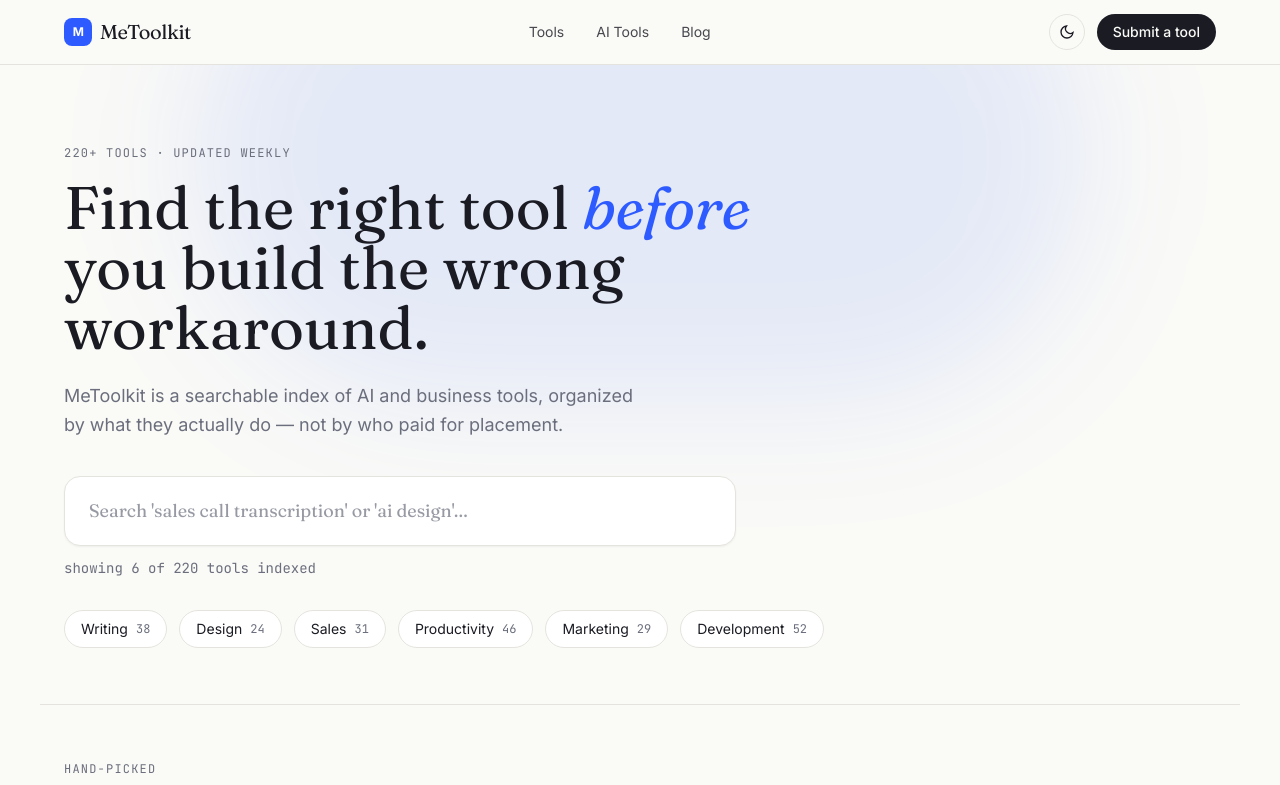
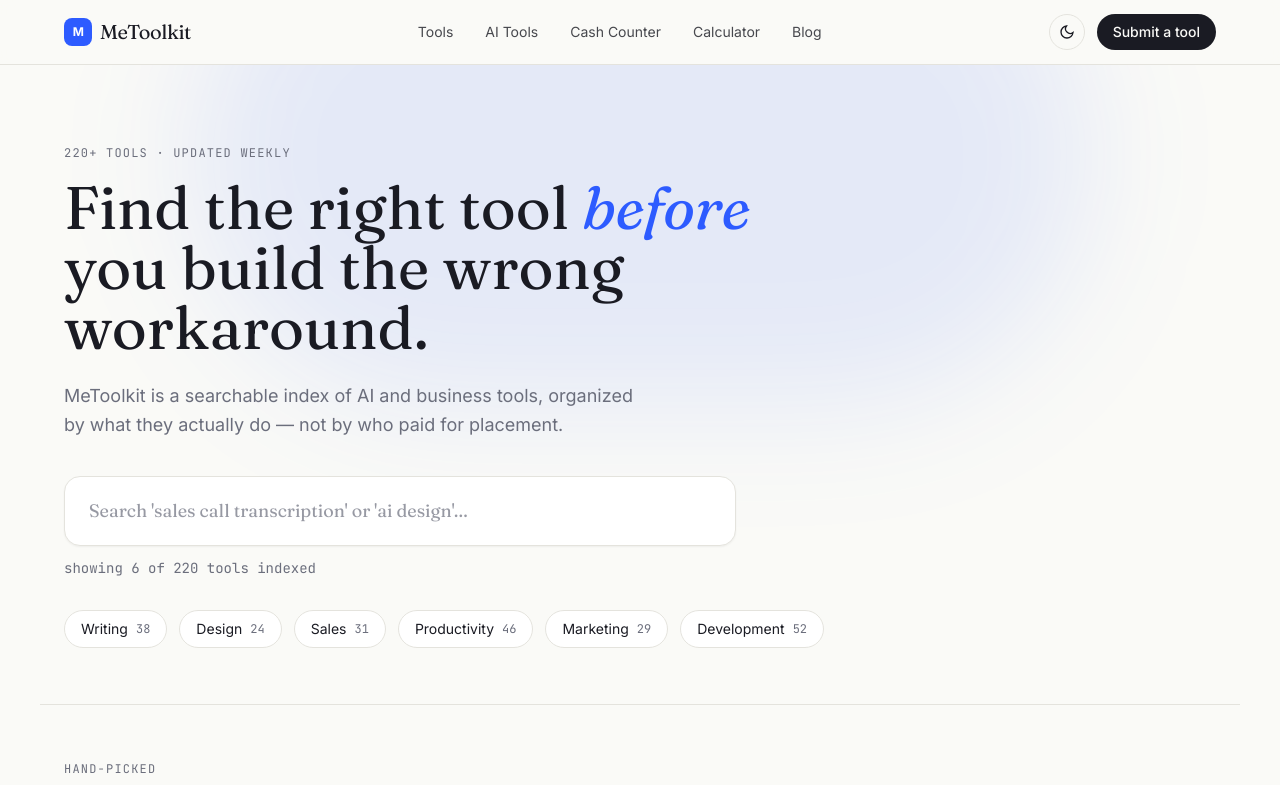
Before and after one commit to coolkishan44/metoolkit, a Next.js app: page / in a window 1280 px wide. Shown: the top 785 px of the page. Built offline with nearby package versions, Linux system fonts and the light colour scheme.

Commit message:
Add nav links for new tools

```diff
--- a/components/Header.tsx
+++ b/components/Header.tsx
@@ -7,6 +7,8 @@ import ThemeToggle from "@/components/ThemeToggle";
 const navItems = [
   { href: "/tools", label: "Tools" },
   { href: "/ai-tools", label: "AI Tools" },
+  { href: "/cash-counter", label: "Cash Counter" },
+  { href: "/calculator", label: "Calculator" },
   { href: "/blog", label: "Blog" }
 ];
 
```
